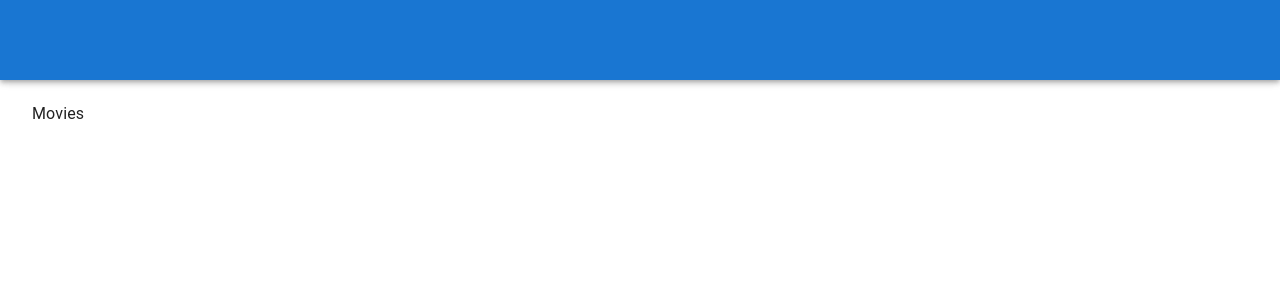
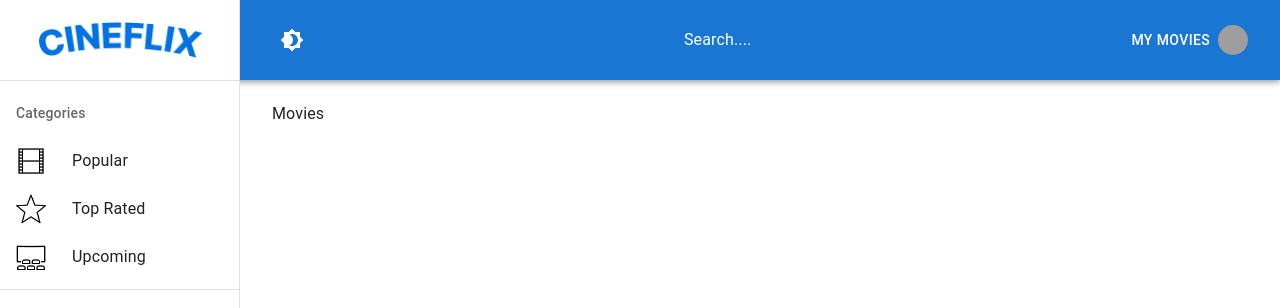
Before and after one commit to Murphy120814/cine_flix_movie_recommendation, a React (Create React App) app: page / in a window 1280 px wide. Shown: the top 308 px of the page. Built offline with nearby package versions, Linux system fonts and the light colour scheme; grey boxes are pictures that could not be loaded.

Commit message:
navigation bar and sidebar layout has been completed
moving to stage 3 that is setting up the redux store

```diff
--- a/src/components/NavBar/NavBar.jsx
+++ b/src/components/NavBar/NavBar.jsx
@@ -1,13 +1,20 @@
-import React from 'react';
+import React, { useState } from 'react';
 import { AppBar, IconButton, Toolbar, Drawer, Button, Avatar, useMediaQuery } from '@mui/material';
 import { Menu, AccountCircle, Brightness4, Brightness7 } from '@mui/icons-material';
 import { Link } from 'react-router-dom';
+import { useTheme } from '@mui/material/styles';
 import useStyles from './styles';
 
+import { SideBar } from '../index';
+
 function NavBar() {
+  const [mobileOpen, setMobileOpen] = useState(false);
   const classes = useStyles();
+  const theme = useTheme();
+  const isAuthenticated = true;
   const isMobile = useMediaQuery('(max-width:600px)');
   return (
+    <>
       <AppBar position="fixed">
         <Toolbar className={classes.toolbar}>
           {isMobile && (
@@ -15,15 +22,73 @@ function NavBar() {
             color="inherit"
             edge="start"
             sx={{ outline: 'none' }}
-            onClick={() => { }}
+            onClick={() => { setMobileOpen((previousMobileOpen) => !previousMobileOpen); }}
             className={classes.menuButton}
           >
             <Menu />
           </IconButton>
           )}
+
+          <IconButton color="inherit" sx={{ ml: 1 }} onClick={() => { }}>
+            {theme.palette.mode === 'dark' ? <Brightness7 /> : <Brightness4 />}
+          </IconButton>
+
+          {!isMobile && 'Search....'}
+
+          <div>
+            {!isAuthenticated
+              ? (<Button color="inherit" onClick={() => { }}> LogIn &nbsp; <AccountCircle /></Button>)
+              : (
+                <Button
+                  color="inherit"
+                  component={Link}
+                  to="profile/:id"
+                  className={classes.linkButton}
+                  onClick={() => { }}
+                >
+                  {!isMobile && <>My Movies &nbsp;</>}
+                  <Avatar
+                    sx={{ width: 30, height: 30 }}
+                    src="https://external-content.duckduckgo.com/iu/?u=https%3A%2F%2Ftse1.mm.bing.net%2Fth%3Fid%3DOIP._ARzR7F_fff_KI14yMKBzwHaHa%26pid%3DApi%26h%3D160&f=1&ipt=a9b0fca5521822725e434f0a9b427e93fc6af331bfc978bed78471a42e53e23e&ipo=images"
+                    alt="This is profile avatar"
+                  />
+                </Button>
+              )}
+          </div>
+
+          { isMobile && 'Search...'}
         </Toolbar>
 
       </AppBar>
+      <div>
+        <nav className={classes.drawer}>
+          {isMobile
+            ? (
+              <Drawer
+                variant="temporary"
+                anchor="right"
+                open={mobileOpen}
+                onClose={() => { setMobileOpen((previousMobileOpen) => !previousMobileOpen); }}
+                // className={classes.drawerBackground}
+                classes={{ paper: classes.drawerPaper }}
+                ModalProps={{ keepMounted: true }}
+
+              >
+                <SideBar setMobileOpen={setMobileOpen} />
+              </Drawer>
+            )
+            : (
+              <Drawer
+                classes={{ paper: classes.drawerPaper }}
+                variant="permanent"
+                open
+              >
+                <SideBar setMobileOpen={setMobileOpen} />
+              </Drawer>
+            )}
+        </nav>
+      </div>
+    </>
   );
 }
 
--- a/src/components/NavBar/styles.js
+++ b/src/components/NavBar/styles.js
@@ -1,5 +1,6 @@
 import { makeStyles } from '@mui/styles';
 
+const drawerWidth = 240;
 export default makeStyles((theme) => ({
   toolbar: {
     height: '80px',
@@ -18,4 +19,24 @@ export default makeStyles((theme) => ({
       display: 'none',
     },
   },
+
+  drawer: {
+    [theme.breakpoints.up('sm')]: {
+      width: drawerWidth,
+      flexShrink: 0,
+
+    },
+  },
+
+  drawerPaper: {
+    width: drawerWidth,
+  },
+
+  linkButton: {
+    '&:hover': {
+      color: 'white !important',
+      textDecoration: 'none',
+    },
+  },
+
 }));
--- /dev/null
+++ b/src/components/SideBar/SideBar.jsx
@@ -0,0 +1,46 @@
+import React, { useEffect } from 'react';
+import { Divider, List, ListItem, ListItemText, ListItemIcon, ListItemButton, ListSubheader, Box, CircularProgress } from '@mui/material';
+import { Link } from 'react-router-dom';
+import { useTheme } from '@mui/styles';
+import useStyles from './style';
+import blueLogo from '../../Assets/cineFilx_blue.png';
+import redLogo from '../../Assets/cineflixCureved_red.png';
+import genreIcons from '../../Assets/genres/index';
+
+function SideBar({ setMobileOpen }) {
+  const classes = useStyles();
+  const theme = useTheme();
+  const categories = [
+    { label: 'Popular', value: 'popular' },
+    { label: 'Top Rated', value: 'top_rated' },
+    { label: 'Upcoming', value: 'upcoming' },
+  ];
+  return (
+    <>
+      <Link to="/" className={classes.imageLink}>
+        <img
+          className={classes.image}
+          src={theme.palette.mode === 'light' ? blueLogo : redLogo}
+          alt="logo og website"
+        />
+      </Link>
+      <Divider />
+      <List>
+        <ListSubheader>Categories</ListSubheader>
+        {categories.map(({ label, value }) => (
+          <Link key={value} className={classes.links} to="/">
+            <ListItemButton onClick={() => { }}>
+              <ListItemIcon>
+                <img src={genreIcons[label.toLowerCase()]} className={classes.genreImage} height={30} alt="genre images" />
+              </ListItemIcon>
+              <ListItemText primary={label} />
+            </ListItemButton>
+          </Link>
+        ))}
+      </List>
+      <Divider />
+    </>
+  );
+}
+
+export default SideBar;
--- /dev/null
+++ b/src/components/SideBar/style.js
@@ -0,0 +1,21 @@
+import { makeStyles } from '@mui/styles';
+
+export default makeStyles((theme) => ({
+  imageLink: {
+    display: 'flex',
+    justifyContent: 'center',
+    padding: '9% 0',
+
+  },
+  image: {
+    width: '70%',
+  },
+  links: {
+    color: theme.palette.text.primary,
+    textDecoration: 'none',
+  },
+  genreImage: {
+    filter: theme.palette.mode === 'dark' && 'invert(1)',
+  },
+
+}));
--- a/src/components/index.js
+++ b/src/components/index.js
@@ -3,3 +3,4 @@ export { default as MovieInformation } from './MovieInformation/MovieInformation
 export { default as Profile } from './Profile/Profile';
 export { default as NavBar } from './NavBar/NavBar';
 export { default as Movies } from './Movies/Movies';
+export { default as SideBar } from './SideBar/SideBar';
```
Lines whose indentation alone changed are shown as unchanged.
